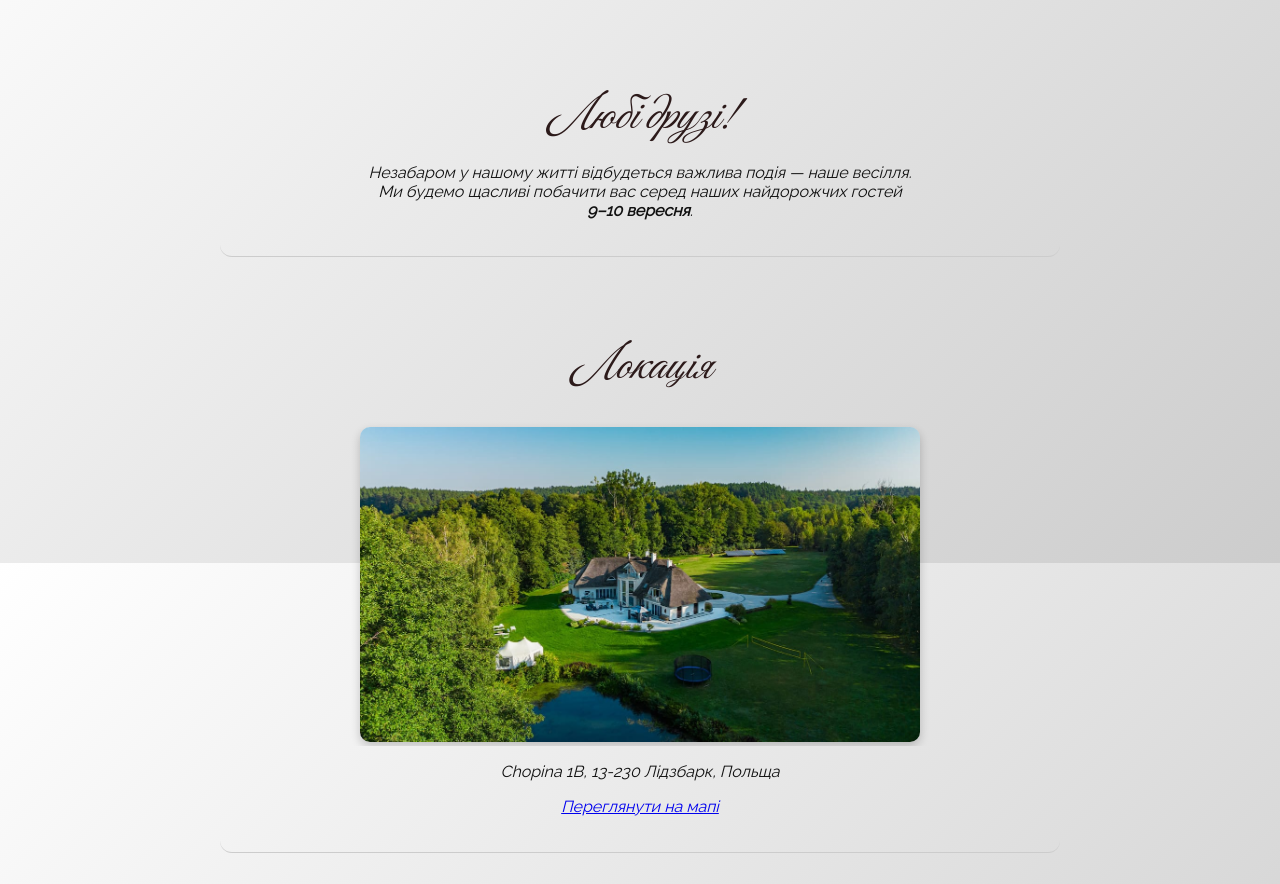
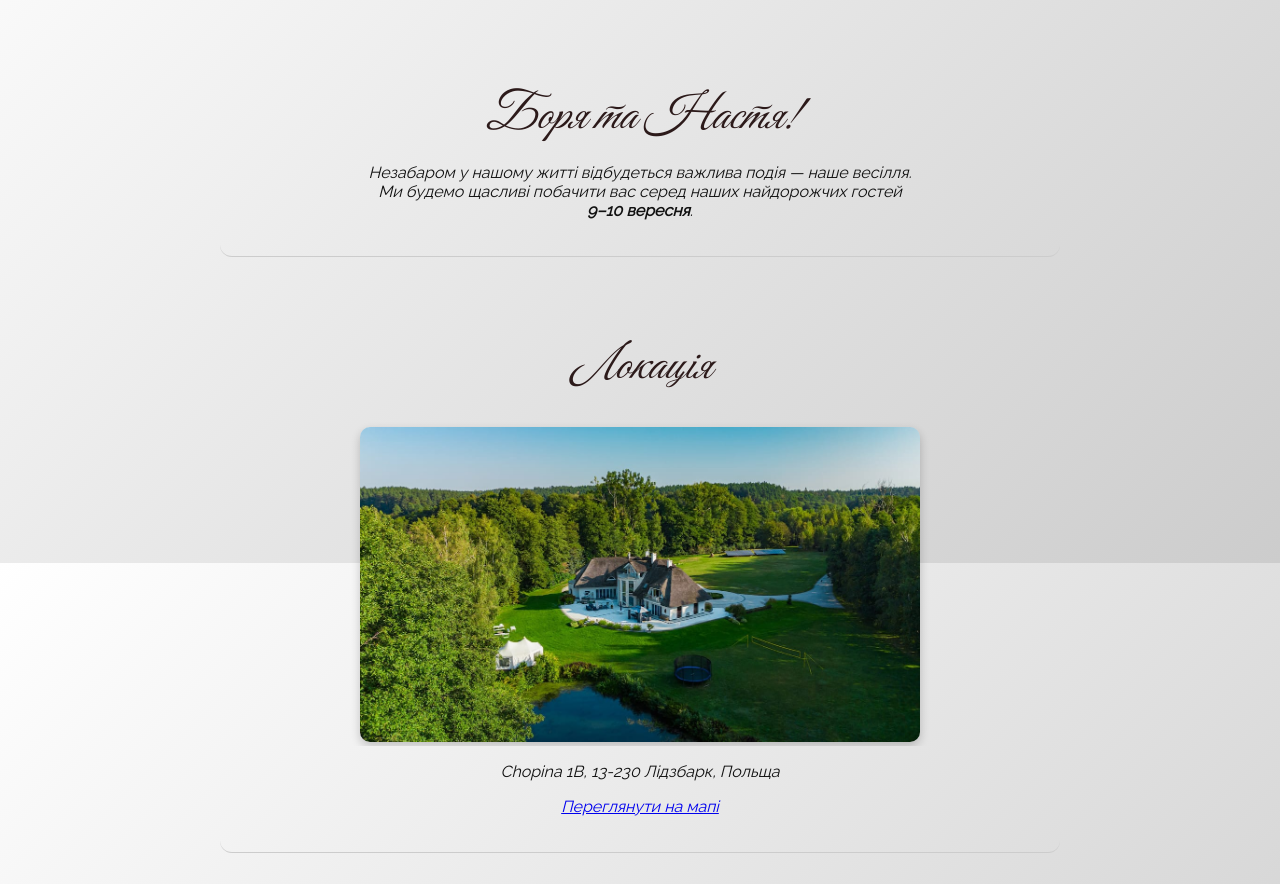
Before and after one commit to bogdan612/bor-nast, a plain HTML site: page index.html in a window 1280 px wide. Shown: the part 1037-1921 px from the top of the page. Drawn offline with Linux system fonts and the light colour scheme.

Commit message:
Update index.html

```diff
--- a/index.html
+++ b/index.html
@@ -169,7 +169,7 @@
 
   </div>
   <div class="section">
-    <h2>Любі друзі!</h2>
+    <h2>Боря та Настя!</h2>
     <p>
       Незабаром у нашому житті відбудеться важлива подія — наше весілля.<br />
       Ми будемо щасливі побачити вас серед наших найдорожчих гостей<br />
```
